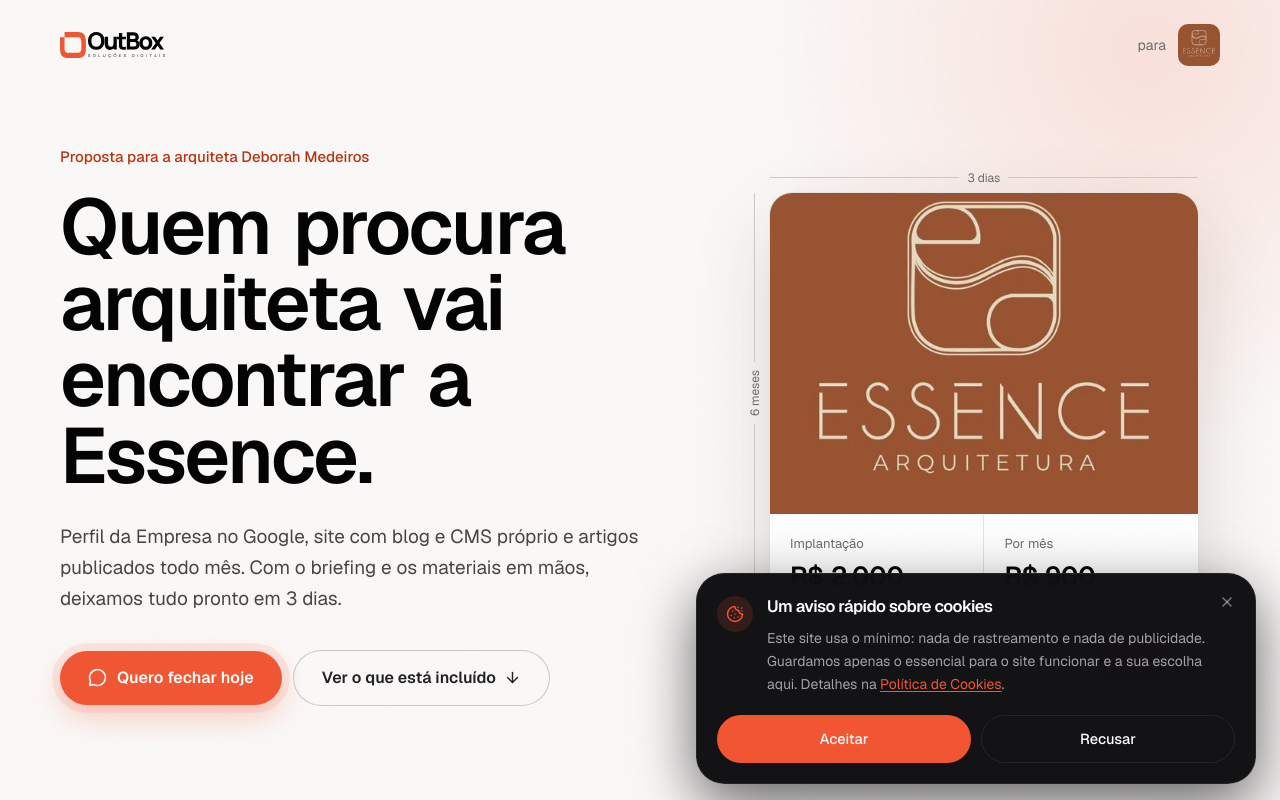
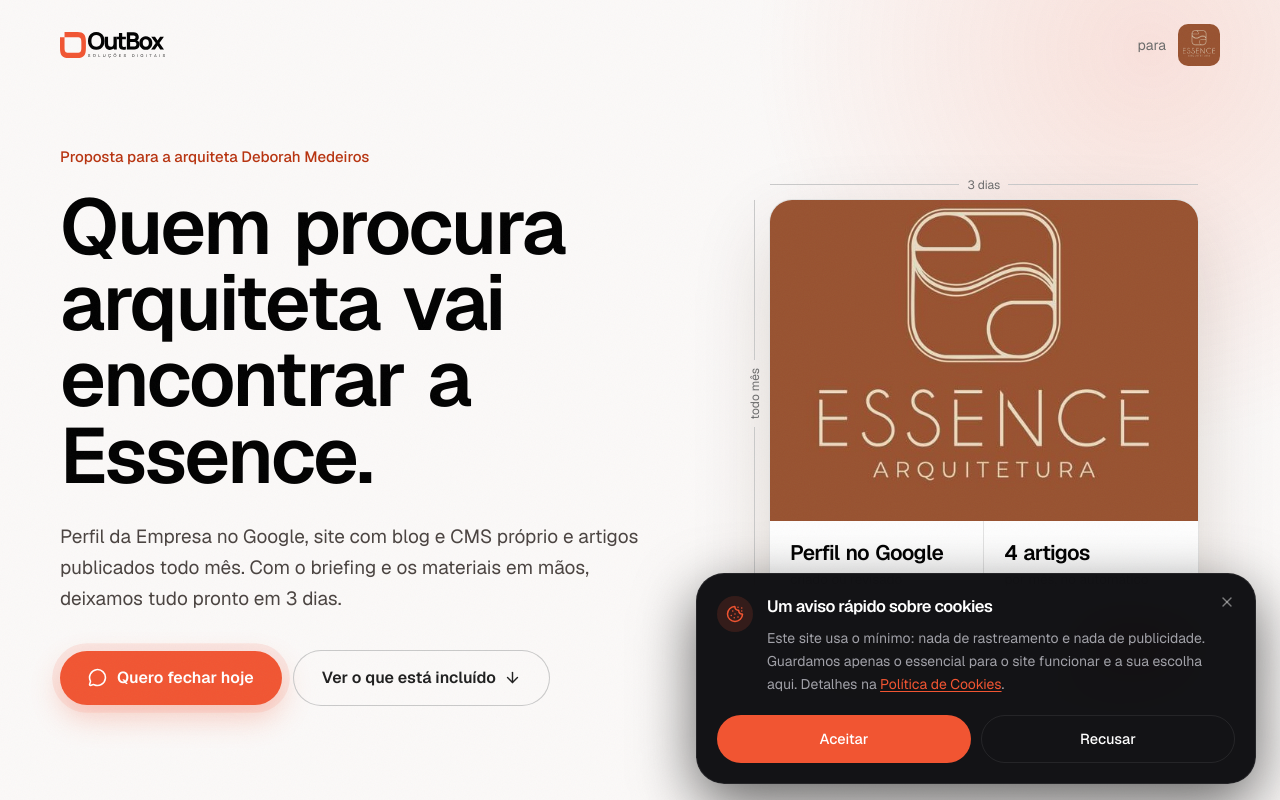
Before and after one commit to eusoufelipemelo/outbox-web, a Next.js app: page /proposta-essence-arquitetura in a window 1280 px wide. Shown: the top 800 px of the page. Built offline with nearby package versions, Linux system fonts and the light colour scheme; a web font is replaced by a local one.

Commit message:
Proposta Essence: valores so na secao de investimento
Capa e barra do celular mostram entregas e prazo; o preco aparece depois
das vantagens e da urgencia.

Co-Authored-By: Claude Opus 5.5 <noreply@anthropic.com>

```diff
--- a/components/proposta-essence/Proposta.tsx
+++ b/components/proposta-essence/Proposta.tsx
@@ -157,7 +157,7 @@ function PlacaObra() {
       </div>
       <div aria-hidden className="absolute top-8 bottom-24 left-2 flex flex-col items-center gap-2 text-[12px] text-mudo">
         <span className="w-px flex-1 bg-linha-forte" />
-        <span className="[writing-mode:vertical-rl] rotate-180">6 meses</span>
+        <span className="[writing-mode:vertical-rl] rotate-180">todo mês</span>
         <span className="w-px flex-1 bg-linha-forte" />
       </div>
 
@@ -173,20 +173,22 @@ function PlacaObra() {
             sizes="(max-width: 1024px) 90vw, 430px"
           />
         </div>
-        <dl className="grid grid-cols-2 gap-px bg-linha">
-          <div className="bg-superficie p-5">
-            <dt className="text-[13px] text-mudo">Implantação</dt>
-            <dd className="mt-1 font-display [word-spacing:0.08em] text-[26px] font-semibold text-tinta">{reais(VALORES.implantacao)}</dd>
-          </div>
-          <div className="bg-superficie p-5">
-            <dt className="text-[13px] text-mudo">Por mês</dt>
-            <dd className="mt-1 font-display [word-spacing:0.08em] text-[26px] font-semibold text-tinta">{reais(VALORES.mensal)}</dd>
-          </div>
-          <div className="col-span-2 flex items-center justify-between gap-3 bg-marca-tenue p-5">
-            <dt className="text-[14.5px] font-medium text-marca-tinta">Site de {reais(VALORES.site)}</dt>
-            <dd className="rounded-full bg-marca px-3.5 py-1.5 text-[13.5px] font-semibold text-white">de brinde</dd>
-          </div>
-        </dl>
+        {/* sem valores aqui: o investimento só aparece depois das vantagens e da urgência */}
+        <ul className="grid grid-cols-2 gap-px bg-linha">
+          {[
+            { t: "Perfil no Google", d: "criado ou revisado" },
+            { t: "4 artigos", d: "por mês, no automático" },
+          ].map((i) => (
+            <li key={i.t} className="bg-superficie p-5">
+              <span className="block font-display [word-spacing:0.08em] text-[21px] leading-[1.15] font-semibold text-tinta">{i.t}</span>
+              <span className="mt-1 block text-[13.5px] text-mudo">{i.d}</span>
+            </li>
+          ))}
+          <li className="col-span-2 flex items-center justify-between gap-3 bg-marca-tenue p-5">
+            <span className="text-[14.5px] font-medium text-marca-tinta">Site com blog e CMS próprio</span>
+            <span className="shrink-0 rounded-full bg-marca px-3.5 py-1.5 text-[13.5px] font-semibold text-white">de brinde</span>
+          </li>
+        </ul>
       </div>
     </div>
   );
@@ -889,7 +891,7 @@ function BarraCelular() {
     >
       <div className="flex items-center gap-3">
         <div className="min-w-0 flex-1">
-          <p className="truncate text-[13px] text-mudo">Implantação {reais(VALORES.implantacao)}</p>
+          <p className="truncate text-[13px] text-mudo">Tudo pronto em {VALORES.diasParaEntregar} dias</p>
           <p className="truncate text-[14.5px] font-semibold text-tinta">Site de brinde até {VALIDADE.texto.slice(0, 5)}</p>
         </div>
         <a
```
